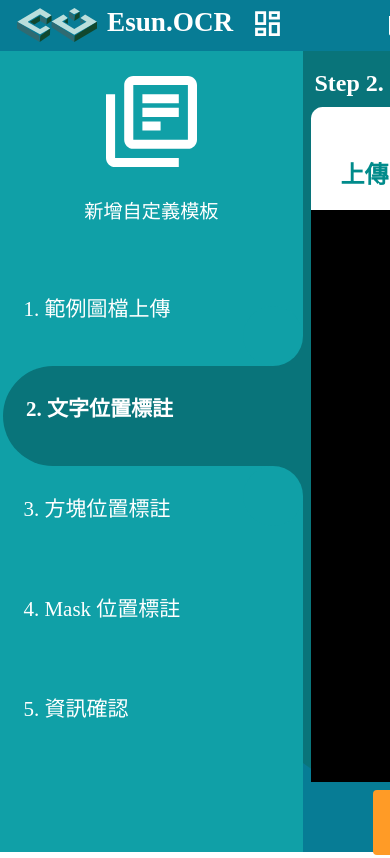
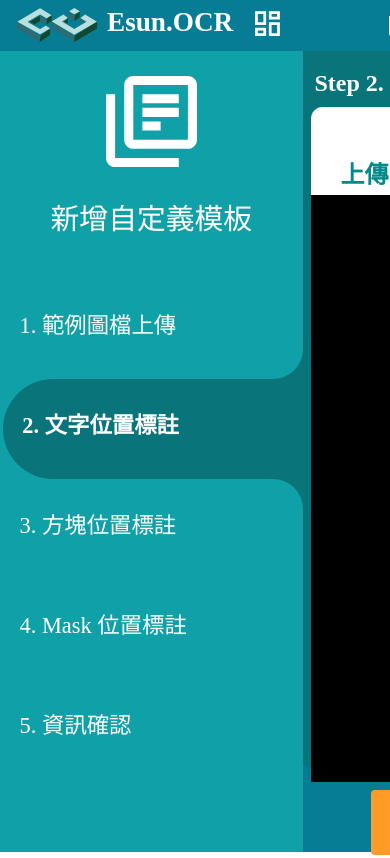
Before and after one commit to halloju/_ocr_web_service, a Vue app in the folder frontend/: page /define/step2 in a window 390 px wide. Shown: the top 858 px of the page. Built offline with nearby package versions, Linux system fonts and the light colour scheme.

Commit message:
[style] add eye and adjust style

```diff
--- a/frontend/src/App.vue
+++ b/frontend/src/App.vue
@@ -9,7 +9,6 @@
 <style>
 @import './assets/css/base.css';
 @import './assets/css/common.css';
-
 </style>
 
 <script>
--- a/frontend/src/assets/css/content.css
+++ b/frontend/src/assets/css/content.css
@@ -93,7 +93,7 @@
 }
 .bar {
     background-color: white;
-    margin-bottom: 20px;
+    margin-bottom: 5px;
     text-align: left;
 }
 .bar .content-title {
@@ -105,6 +105,9 @@
 .bar .content-subtitle {
     color: grey;
     font-size: 1.3rem;
+}
+.bar img {
+    margin-left: 8px;
 }
 .my-content0 {
     width: 100%;
--- a/frontend/src/assets/css/sidebar_frame.css
+++ b/frontend/src/assets/css/sidebar_frame.css
@@ -4,6 +4,7 @@
     background-color: #10A0A7;
     height: 95vh;
     width: 100%;
+
 }
 .content {
     background: url('@/assets/images/dashborad-bg.svg') no-repeat;
@@ -12,5 +13,5 @@
     background-color: #09747A;
     border-radius: 0px;
     height: 95vh;
-    min-width: 468px;
+    min-width: 463.5px;
 }
--- a/frontend/src/components/Sidebar.vue
+++ b/frontend/src/components/Sidebar.vue
@@ -36,6 +36,7 @@ export default {
 </script>
 
 <style scoped>
+
 .sidebarImg{
     text-align: center;
 }
@@ -60,14 +61,15 @@ export default {
 .menu-items .link-container p {
     color: white;
 }
-.side-btn {
+.menu-items .side-btn {
+    min-width: 300px;
     text-align: left;
     border: none;
     height: 100px;
     width: 20vw;
     padding: 2.3vh 5vw;
     cursor: pointer;
-    font-size: 24px;
+    font-size: 1.4rem;
     font-weight: 500;
     color: white;
     background-color: transparent;
@@ -142,40 +144,4 @@ export default {
     z-index: 100;
     }
 }
-@media (max-width: 1480px) {
-.side-btn {
-    text-align: left;
-    border: none;
-    height: 100px;
-    width: 23vw;
-    padding: 20px 70px;
-    cursor: pointer;
-    font-size: 21px;
-    font-weight: 500;
-    color: white;
-    background-color: transparent;
-    z-index: 100;
-    }
-}
-@media (max-width: 1060px) {
-.title {
-    color: white;
-    font-size: 1.2rem;
-    margin-top: 3vh;
-    text-align: center;
-}
-.side-btn {
-    text-align: left;
-    border: none;
-    height: 100px;
-    min-width: 300px;
-    padding: 2vh 6vw;
-    cursor: pointer;
-    font-size: 21px;
-    font-weight: 500;
-    color: white;
-    background-color: transparent;
-    z-index: 100;
-}
-}
 </style>
--- a/frontend/src/views/DefineStep5.vue
+++ b/frontend/src/views/DefineStep5.vue
@@ -14,6 +14,8 @@
     <div class="contentWrapperSub1 py-5">
       <div class="bar">
         <span class="content-title">文字辨識位置</span>
+        <img :src="open_eye"/>
+        <img :src="close_eye"/>
       </div>
       <div class="my-content2-small">
         <div class="my-table">
@@ -25,6 +27,8 @@
     <div class="contentWrapperSub2 py-5">
       <div class="bar">
         <span class="content-title">核取方塊辨識位置</span>
+        <img :src="open_eye"/>
+        <img :src="close_eye"/>
       </div>
       <div class="my-content2-small">
         <div class="my-table">
@@ -50,10 +54,15 @@
 @import '@/assets/css/content.css';
 </style>
 <script>
+import open_eye from '@/assets/images/open_eye.svg'
+import close_eye from '@/assets/images/close_eye.svg'
+
 export default {
   name: 'DefineStep1',
   data() {
     return {
+      open_eye: open_eye,
+      close_eye: close_eye,
 
     };
   },
```
